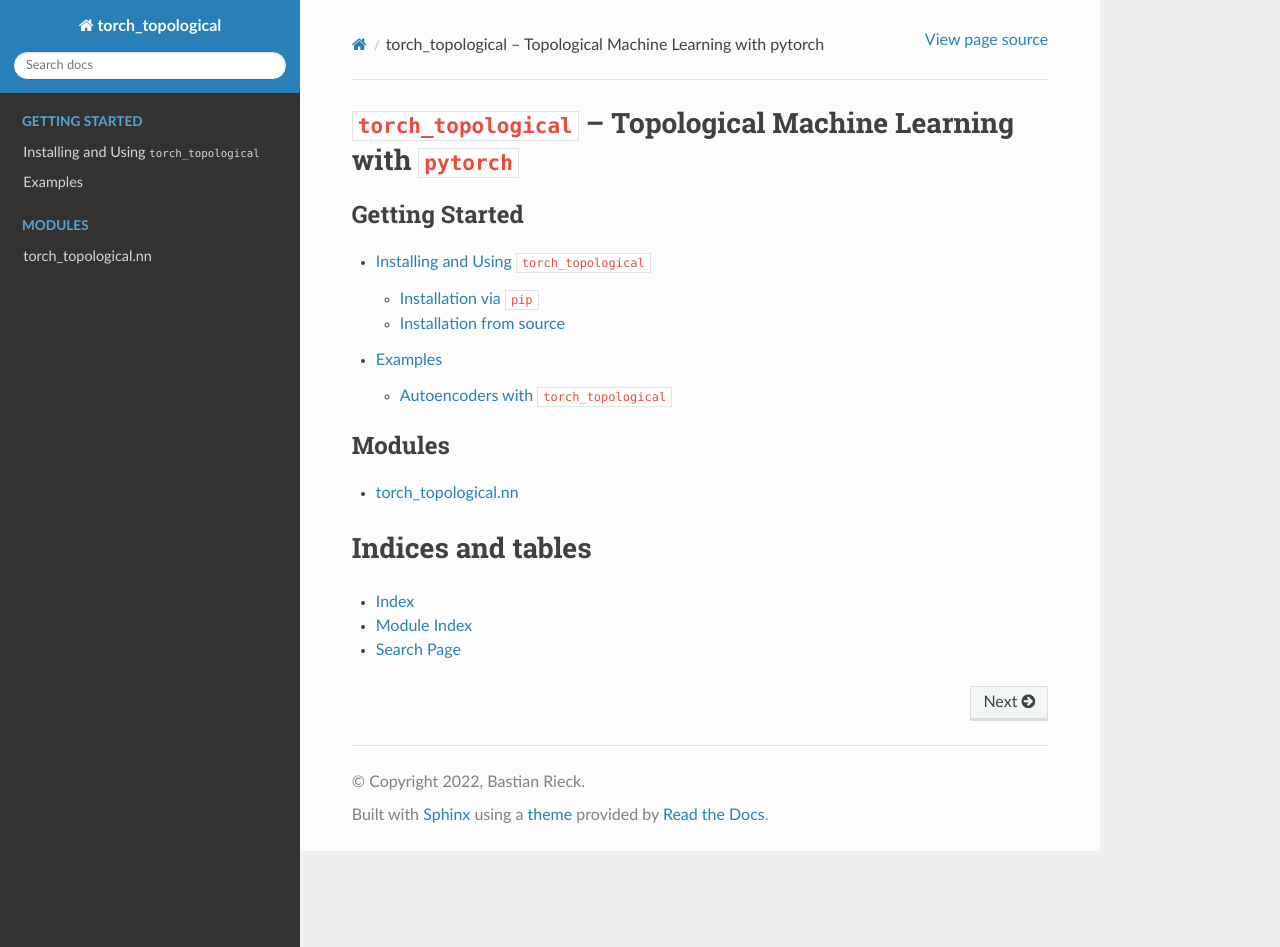
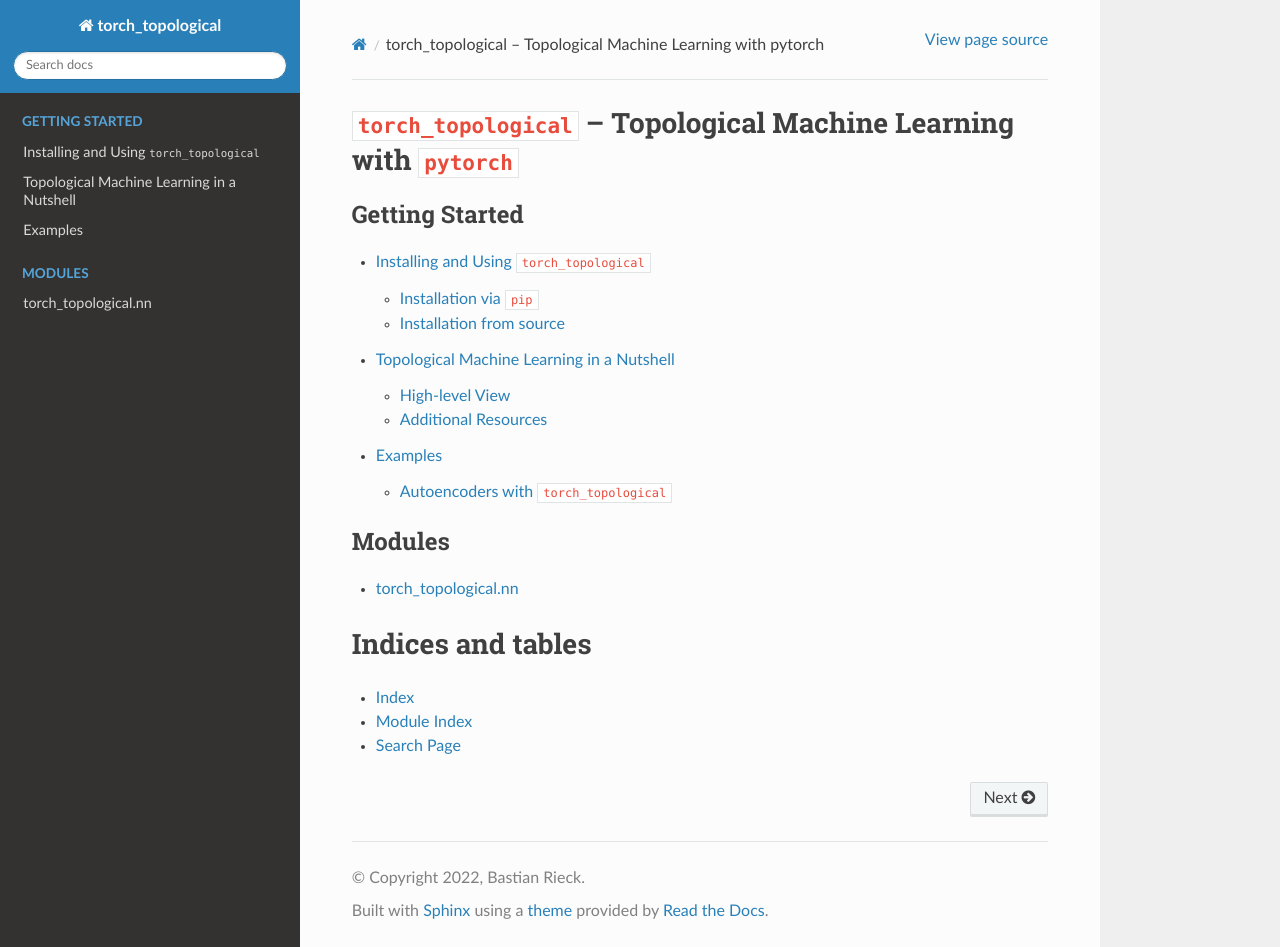
Before and after one commit to aidos-lab/pytorch-topological, a Sphinx documentation site: the page built from docs/source/index.rst, in a window 1280 px wide and 947 px high. Built offline with Sphinx 7.4.7 and the Read the Docs theme 2.0.0, drawn with Linux system fonts in a browser that asks for light colours.

Commit message:
Described high-level view

```diff
--- a/docs/source/index.rst
+++ b/docs/source/index.rst
@@ -11,6 +11,8 @@
    :caption: Getting Started
 
    usage
+   nutshell
+
    examples/index
 
 .. toctree::
--- a/docs/source/nutshell.rst
+++ b/docs/source/nutshell.rst
@@ -5,6 +5,10 @@ If you are reading this, you are probably wondering about what
 topological machine learning can do for you and your projects.
 The purpose of this page is to provide a pithy and coarse, but
 hopefully *useful*, introduction to some concepts.
+
+.. contents::
+   :local:
+   :depth: 2
 
 High-level View
 ---------------
```
